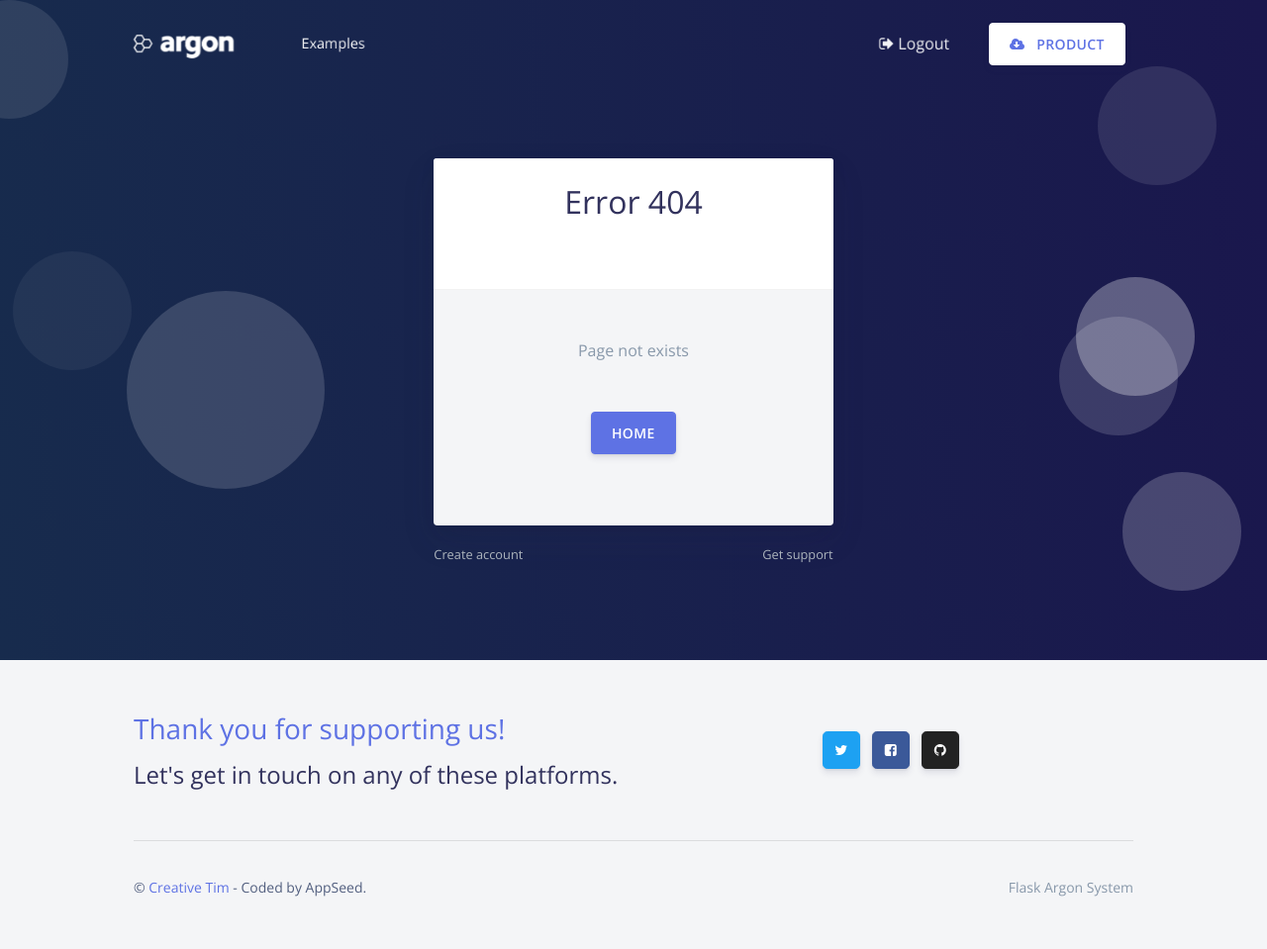
After one commit to app-generator/flask-argon-design-system, a Flask app: page /1 in a window 1280 px wide. The commit adds this page. Shown: the whole page at 99% size. Run offline with Flask 2, Linux system fonts and the light colour scheme; the visitor is signed in with stand-in values (Sample User, id 1); data comes from the database, SQL or seed files in the repository; some libraries are stand-ins or nearby versions.

Commit message:
Flask Argon Design - Code Refactoring

```diff
--- a/app/templates/pages/login.html
+++ b/app/templates/accounts/login.html
@@ -1,4 +1,4 @@
-{% extends "layouts/base-site-fullscreen.html" %}
+{% extends "layouts/default-fullscreen.html" %}
 
 {% block title %} Register {% endblock %}
 
--- a/app/templates/pages/register.html
+++ b/app/templates/accounts/register.html
@@ -1,4 +1,4 @@
-{% extends "layouts/base-site-fullscreen.html" %}
+{% extends "layouts/default-fullscreen.html" %}
 
 {% block title %} Register {% endblock %}
 
--- a/app/templates/pages/components.html
+++ b/app/templates/pages/components.html
@@ -1,4 +1,4 @@
-{% extends "layouts/base-site.html" %}
+{% extends "layouts/default.html" %}
 
 {% block title %} Components {% endblock %}
 
--- /dev/null
+++ b/app/templates/pages/error-404.html
@@ -0,0 +1,63 @@
+{% extends "layouts/default-fullscreen.html" %}
+
+{% block title %} Error 404 {% endblock %}
+
+<!-- Specific Page CSS goes HERE  -->
+{% block stylesheets %}{% endblock stylesheets %}
+
+{% block content %}
+
+  <main>
+    <section class="section section-shaped section-lg">
+      <div class="shape shape-style-1 bg-gradient-default">
+        <span></span>
+        <span></span>
+        <span></span>
+        <span></span>
+        <span></span>
+        <span></span>
+        <span></span>
+        <span></span>
+      </div>
+      <div class="container pt-lg-md">
+        <div class="row justify-content-center">
+          <div class="col-lg-5">
+            <div class="card bg-secondary shadow border-0">
+              <div class="card-header bg-white pb-5">
+                <div class="text-muted text-center mb-3">
+                  <h2>Error 404</h2>
+                </div>
+              </div>
+              <div class="card-body px-lg-5 py-lg-5">
+                <div class="text-center text-muted mb-4">
+                  <p>
+                    Page not exists
+                  </p>
+                </div>
+
+                  <div class="text-center">
+                    <a href="/" class="btn btn-primary my-4">Home</a>
+                  </div>
+
+              </div>
+            </div>
+
+            <div class="row mt-3">
+              <div class="col-6">
+                <a href={{ url_for('register') }} class="text-light"><small>Create account</small></a>
+              </div>
+              <div class="col-6 text-right">
+                <a href="https://appseed.us/support" class="text-light"><small>Get support</small></a>
+              </div>
+            </div>
+
+          </div>
+        </div>
+      </div>
+    </section>
+  </main>
+
+{% endblock content %}
+
+<!-- Specific Page JS goes HERE  -->
+{% block javascripts %}{% endblock javascripts %}
--- a/app/templates/pages/index.html
+++ b/app/templates/pages/index.html
@@ -1,4 +1,4 @@
-{% extends "layouts/base-site.html" %}
+{% extends "layouts/default.html" %}
 
 {% block title %} Landing Page {% endblock %}
 
--- a/app/templates/pages/profile.html
+++ b/app/templates/pages/profile.html
@@ -1,4 +1,4 @@
-{% extends "layouts/base-site-fullscreen.html" %}
+{% extends "layouts/default-fullscreen.html" %}
 
 {% block title %} Profile Page {% endblock %}
 
--- a/app/views.py
+++ b/app/views.py
@@ -39,7 +39,7 @@ def register():
 
     if request.method == 'GET':
 
-        return render_template( 'pages/register.html', form=form, msg=msg )
+        return render_template( 'accounts/register.html', form=form, msg=msg )
 
     # check if both http method is POST and form is valid on submit
     if form.validate_on_submit():
@@ -71,7 +71,7 @@ def register():
     else:
         msg = 'Input error'
 
-    return render_template( 'pages/register.html', form=form, msg=msg )
+    return render_template( 'accounts/register.html', form=form, msg=msg )
 
 # Authenticate user
 @app.route('/login.html', methods=['GET', 'POST'])
@@ -104,7 +104,7 @@ def login():
         else:
             msg = "Unknown user"
 
-    return render_template( 'pages/login.html', form=form, msg=msg )
+    return render_template( 'accounts/login.html', form=form, msg=msg )
 
 # App main route + generic routing
 @app.route('/', defaults={'path': 'index.html'})
```
Also changed, not shown: app/templates/layouts/default-fullscreen.html (renamed from app/templates/layouts/base-site-fullscreen.html), app/templates/layouts/default.html (renamed from app/templates/layouts/base-site.html).
